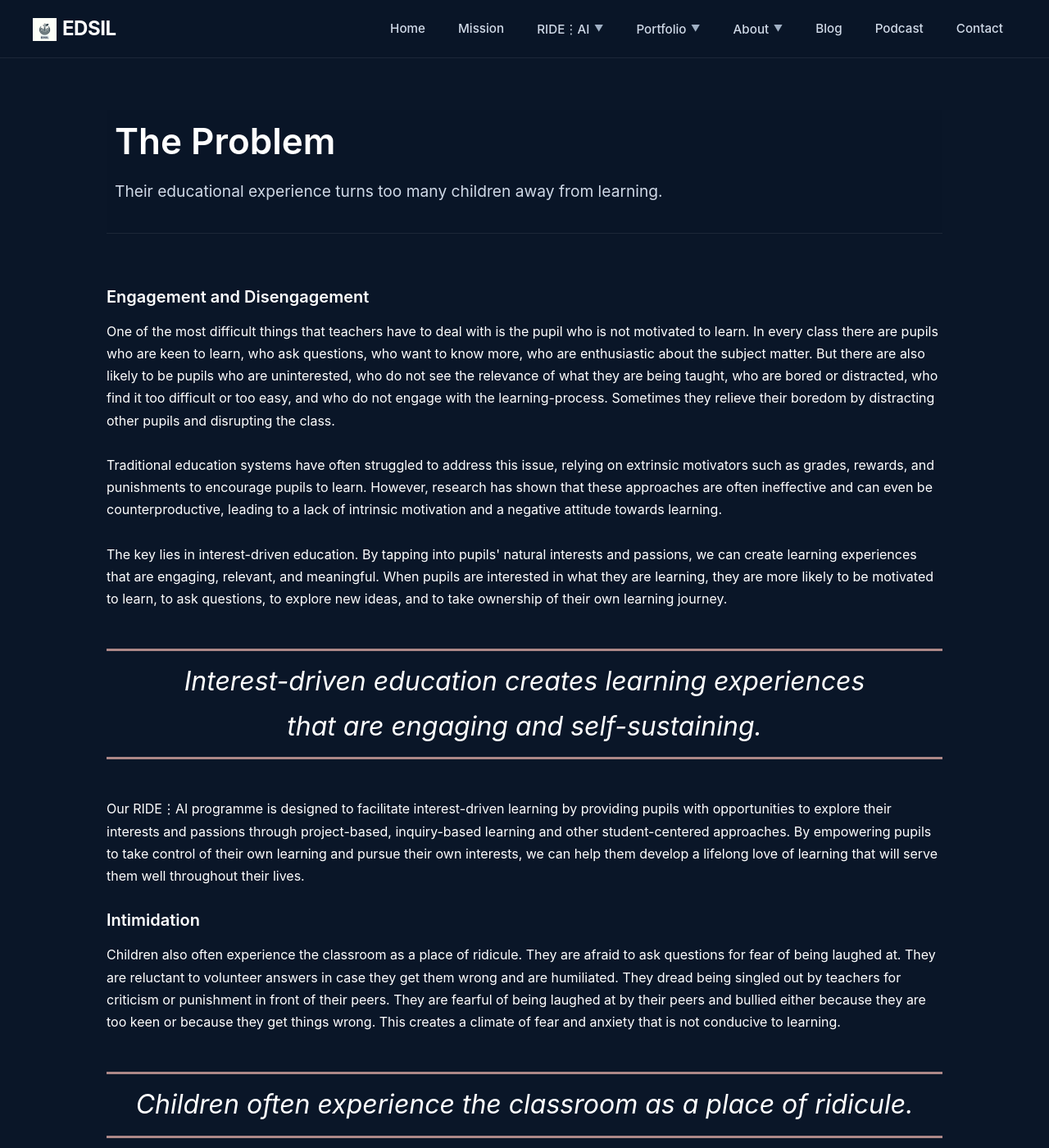
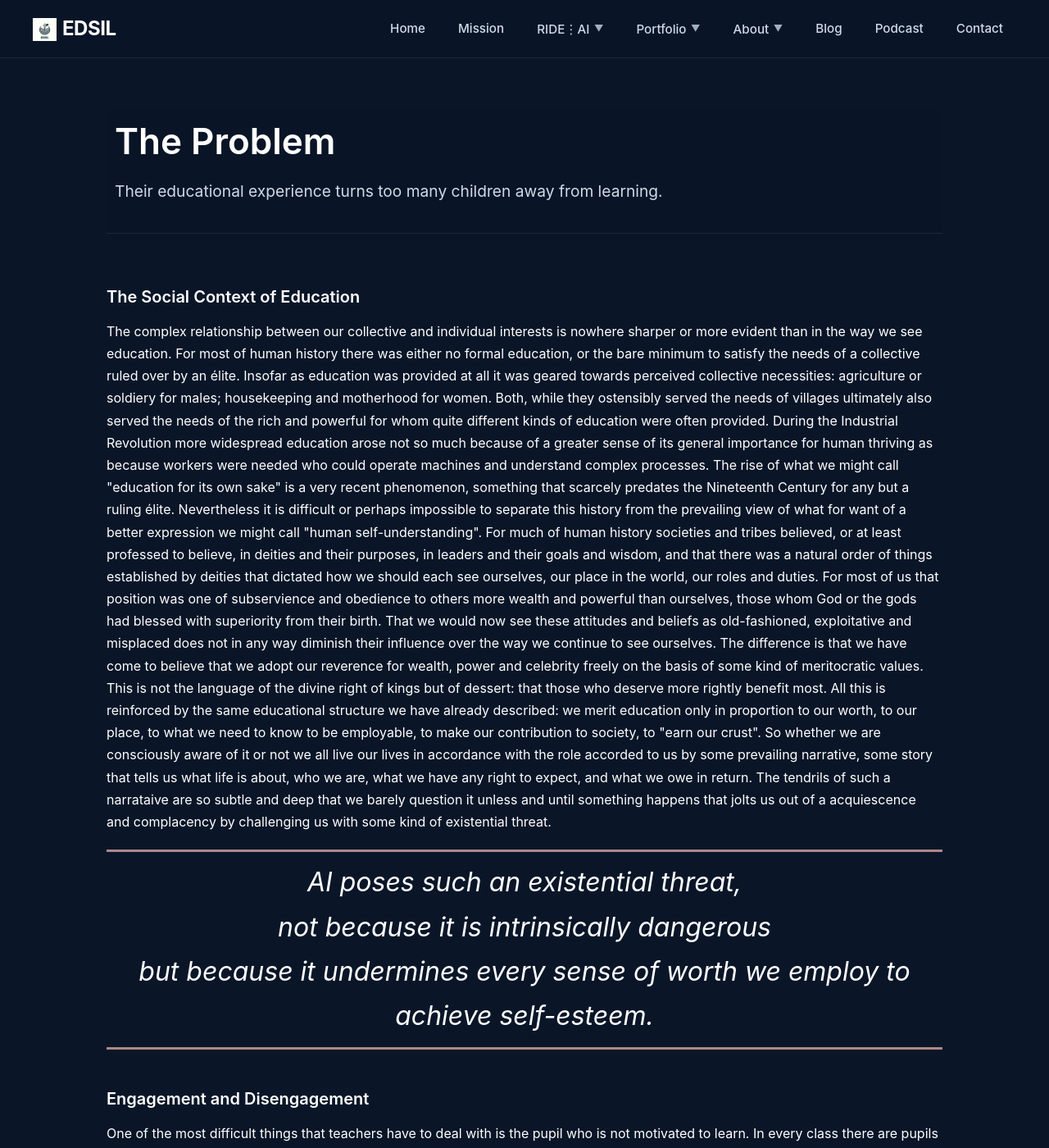
Before and after one commit to pudepiedj/edsil, a Jekyll site: the page built from problem.html, in a window 1280 px wide and 1400 px high. Shown: the whole window at 82% size. Built offline with Jekyll 4.4.1, drawn with Linux system fonts in a browser that asks for light colours.

Commit message:
Revised problem

```diff
--- a/problem.html
+++ b/problem.html
@@ -12,6 +12,18 @@ description: Education too often leads to disengagement
     </header>
 
     <section class="content-section">
+
+      <h3>The Social Context of Education</h3>
+      The complex relationship between our collective and individual interests is nowhere sharper or more evident than in the way we see education. For most of human history there was either no formal education, or the bare minimum to satisfy the needs of a collective ruled over by an élite. Insofar as education was provided at all it was geared towards perceived collective necessities: agriculture or soldiery for males; housekeeping and motherhood for women. Both, while they ostensibly served the needs of villages ultimately also served the needs of the rich and powerful for whom quite different kinds of education were often provided. During the Industrial Revolution more widespread education arose not so much because of a greater sense of its general importance for human thriving as because workers were needed who could operate machines and understand complex processes. The rise of what we might call "education for its own sake" is a very recent phenomenon, something that scarcely predates the Nineteenth Century for any but a ruling élite.
+
+      Nevertheless it is difficult or perhaps impossible to separate this history from the prevailing view of what for want of a better expression we might call "human self-understanding". For much of human history societies and tribes believed, or at least professed to believe, in deities and their purposes, in leaders and their goals and wisdom, and that there was a natural order of things established by deities that dictated how we should each see ourselves, our place in the world, our roles and duties. For most of us that position was one of subservience and obedience to others more wealth and powerful than ourselves, those whom God or the gods had blessed with superiority from their birth.
+
+      That we would now see these attitudes and beliefs as old-fashioned, exploitative and misplaced does not in any way diminish their influence over the way we continue to see ourselves. The difference is that we have come to believe that we adopt our reverence for wealth, power and celebrity freely on the basis of some kind of meritocratic values. This is not the language of the divine right of kings but of dessert: that those who deserve more rightly benefit most.
+
+      All this is reinforced by the same educational structure we have already described: we merit education only in proportion to our worth, to our place, to what we need to know to be employable, to make our contribution to society, to "earn our crust". So whether we are consciously aware of it or not we all live our lives in accordance with the role accorded to us by some prevailing narrative, some story that tells us what life is about, who we are, what we have any right to expect, and what we owe in return. The tendrils of such a narrataive are so subtle and deep that we barely question it unless and until something happens that jolts us out of a acquiescence and complacency by challenging us with some kind of existential threat.
+
+      <blockquote class="custom-quote">AI poses such an existential threat,<br>not because it is intrinsically dangerous<br>but because it undermines every sense of worth we employ to achieve self-esteem.</blockquote><br>
+
 
       <h3>Engagement and Disengagement</h3>
       One of the most difficult things that teachers have to deal with is <bold>the pupil who is not motivated to learn</bold>. In every class there are pupils who are keen to learn, who ask questions, who want to know more, who are enthusiastic about the subject matter. But there are also likely to be pupils who are uninterested, who do not see the relevance of what they are being taught, who are bored or distracted, who find it too difficult or too easy, and who do not engage with the learning-process. Sometimes they relieve their boredom by distracting other pupils and disrupting the class.<br><br>
```
Also changed, not shown: 1 other file.
